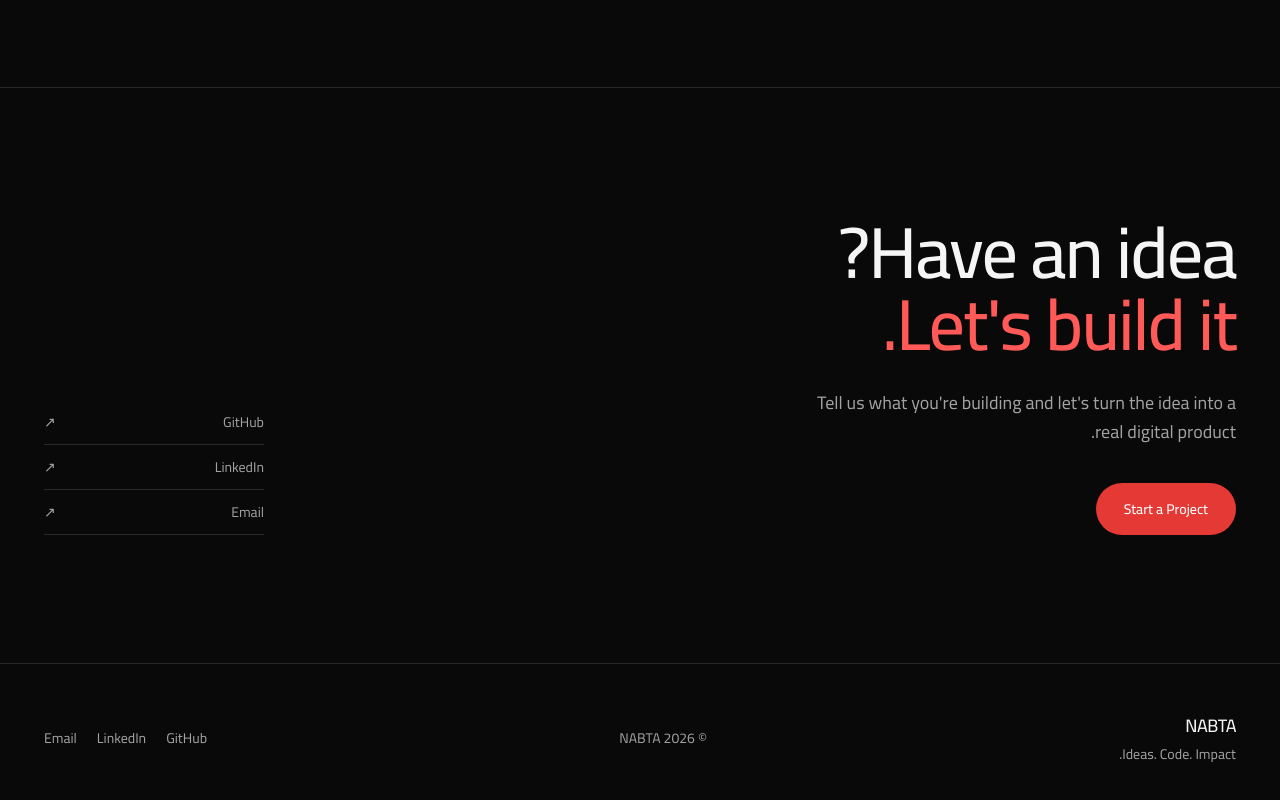
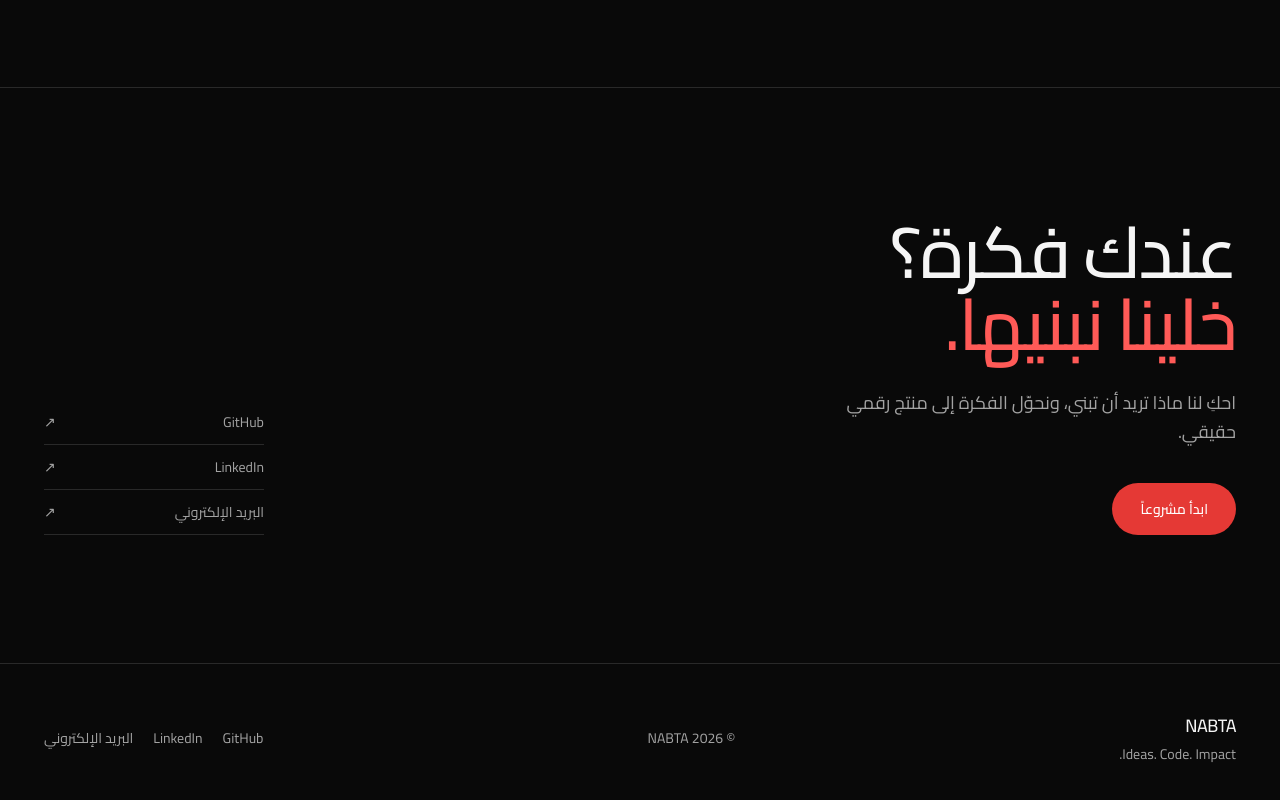
Before and after one commit to ENGahmed-2005/nabta, a React (Vite) app: page / in a window 1280 px wide. Shown: the part 6840-7640 px from the top of the page. Built offline with nearby package versions, Linux system fonts and the light colour scheme.

Commit message:
content: translate contact data to Arabic

```diff
--- a/src/data/contact.js
+++ b/src/data/contact.js
@@ -1,18 +1,14 @@
-// src/data/contact.js
-//
-// Shape mirrors the future Laravel REST response: GET /api/contact
-
+// Arabic content. Shape mirrors the future Laravel REST response.
 export const contact = {
-  heading: "Have an idea?",
-  subheading: "Let's build it.",
-  supportingText:
-    "Tell us what you're building and let's turn the idea into a real digital product.",
-  ctaLabel: "Start a Project",
+  heading: "عندك فكرة؟",
+  subheading: "خلينا نبنيها.",
+  supportingText: "احكِ لنا ماذا تريد أن تبني، ونحوّل الفكرة إلى منتج رقمي حقيقي.",
+  ctaLabel: "ابدأ مشروعاً",
   email: "hello@nabta.dev",
 };
 
 export const socialLinks = [
   { id: "github", label: "GitHub", url: "https://github.com/nabta-studio" },
   { id: "linkedin", label: "LinkedIn", url: "https://linkedin.com/company/nabta-studio" },
-  { id: "email", label: "Email", url: "mailto:hello@nabta.dev" },
+  { id: "email", label: "البريد الإلكتروني", url: "mailto:hello@nabta.dev" },
 ];
```
